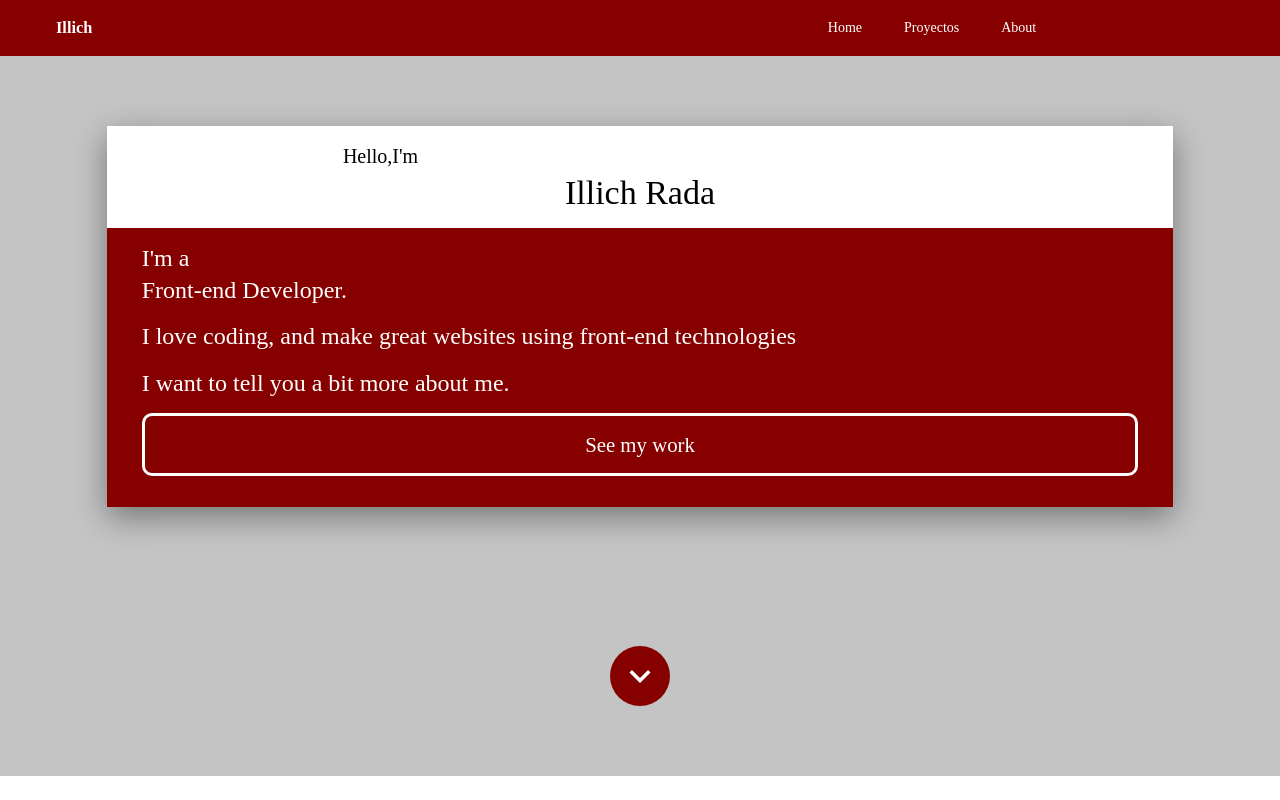
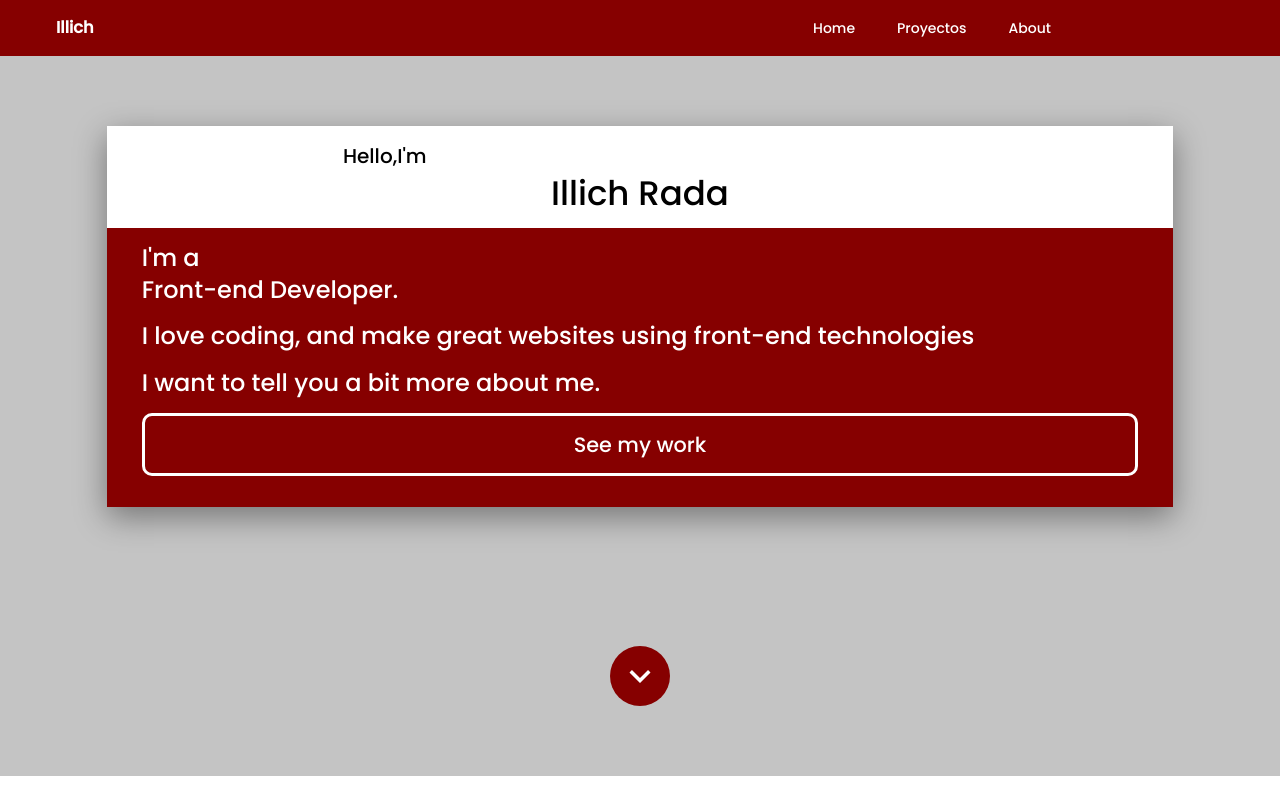
Before and after one commit to illich570/portafolio, a Next.js app: page / in a window 1280 px wide. Built offline with nearby package versions, Linux system fonts and the light colour scheme.

Commit message:
[REF] corrected settings in Font family

```diff
--- a/src/theme.js
+++ b/src/theme.js
@@ -22,10 +22,7 @@ const theme = createMuiTheme({
     }
   },
   typography: {
-    fontFamily: [
-      'Alegreya',
-      'Poppins'
-    ].join(''),
+    fontFamily: "'Poppins','sans-serif'"
   },
 });
 
```
